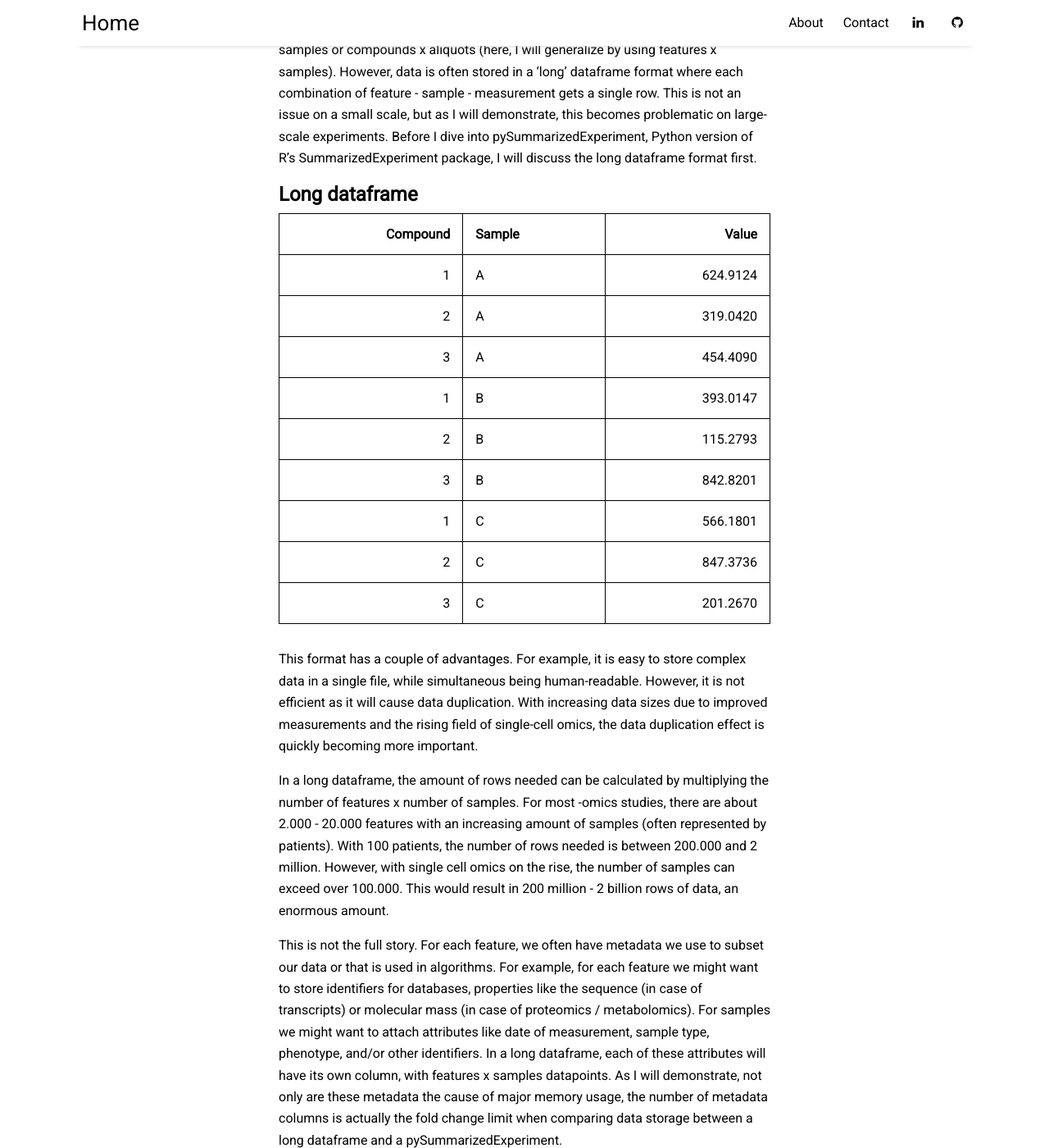
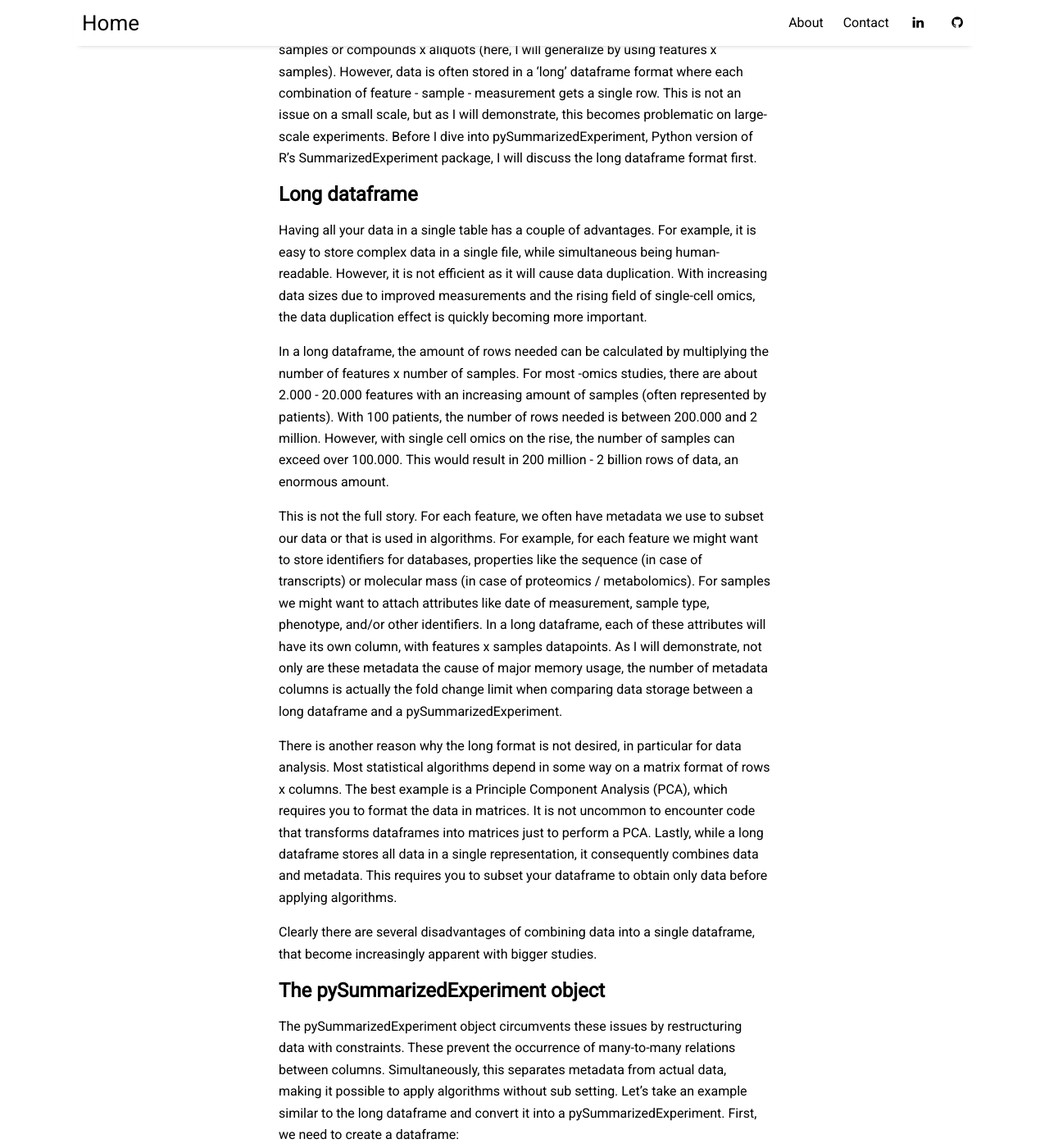
Before and after one commit to Pascallio/pascallio.github.io, a Jekyll site: the page built from _posts/2022-07-04-pysummarizedexperiment.md, in a window 1280 px wide and 1400 px high, scrolled down 932 px. Shown: the whole window at 82% size. Built offline with Jekyll 4.4.1, drawn with Linux system fonts in a browser that asks for light colours; nearby versions of some CDN libraries; some of the changed text lies outside the part shown.

Commit message:
Updated blogpost

````diff
--- a/_posts/2022-07-04-pysummarizedexperiment.md
+++ b/_posts/2022-07-04-pysummarizedexperiment.md
@@ -18,64 +18,7 @@
 
 ## Long dataframe
 
-<table>
-<thead>
-<tr class="header">
-<th style="text-align: right;">Compound</th>
-<th style="text-align: left;">Sample</th>
-<th style="text-align: right;">Value</th>
-</tr>
-</thead>
-<tbody>
-<tr class="odd">
-<td style="text-align: right;">1</td>
-<td style="text-align: left;">A</td>
-<td style="text-align: right;">624.9124</td>
-</tr>
-<tr class="even">
-<td style="text-align: right;">2</td>
-<td style="text-align: left;">A</td>
-<td style="text-align: right;">319.0420</td>
-</tr>
-<tr class="odd">
-<td style="text-align: right;">3</td>
-<td style="text-align: left;">A</td>
-<td style="text-align: right;">454.4090</td>
-</tr>
-<tr class="even">
-<td style="text-align: right;">1</td>
-<td style="text-align: left;">B</td>
-<td style="text-align: right;">393.0147</td>
-</tr>
-<tr class="odd">
-<td style="text-align: right;">2</td>
-<td style="text-align: left;">B</td>
-<td style="text-align: right;">115.2793</td>
-</tr>
-<tr class="even">
-<td style="text-align: right;">3</td>
-<td style="text-align: left;">B</td>
-<td style="text-align: right;">842.8201</td>
-</tr>
-<tr class="odd">
-<td style="text-align: right;">1</td>
-<td style="text-align: left;">C</td>
-<td style="text-align: right;">566.1801</td>
-</tr>
-<tr class="even">
-<td style="text-align: right;">2</td>
-<td style="text-align: left;">C</td>
-<td style="text-align: right;">847.3736</td>
-</tr>
-<tr class="odd">
-<td style="text-align: right;">3</td>
-<td style="text-align: left;">C</td>
-<td style="text-align: right;">201.2670</td>
-</tr>
-</tbody>
-</table>
-
-This format has a couple of advantages. For example, it is easy to store
+Having all your data in a single table has a couple of advantages. For example, it is easy to store
 complex data in a single file, while simultaneous being human-readable.
 However, it is not efficient as it will cause data duplication. With
 increasing data sizes due to improved measurements and the rising field
@@ -119,30 +62,243 @@
 
 ## The pySummarizedExperiment object
 
-<!-- <img src="assets/img/pySummarizedExperiment.png" width="400px" /> -->
-
 The pySummarizedExperiment object circumvents these issues by
 restructuring data with constraints. These prevent the occurrence of
-many-to-many relationships between columns. Simultaneously, this
+many-to-many relations between columns. Simultaneously, this
 separates metadata from actual data, making it possible to apply
-algorithms without sub setting.
+algorithms without sub setting. Let's take an example similar to the long dataframe and convert it into a pySummarizedExperiment. First, we need to create a dataframe:
+
+
+```python
+from pySummarizedExperiment import pySummarizedExperiment
+import pandas as pd
+from random import randint
+from random import seed
+
+
+seed(42)
+df = pd.DataFrame({
+  "Feature": [1, 2, 3] * 3,
+  "ID": ["1A", "2A", "3B"] * 3,
+  "Sample": ["A"] * 3 + ["B"] * 3 + ["C"] * 3,
+  "Date": ["2022-07-03"] * 3 + ["2022-07-04"] * 3 + ["2022-07-05"] * 3,
+  "Value": [randint(0, 1000) for _ in range(9)]
+})
+display(df)
+```
+
+
+<div>
+<style scoped>
+    .dataframe tbody tr th:only-of-type {
+        vertical-align: middle;
+    }
+
+    .dataframe tbody tr th {
+        vertical-align: top;
+    }
+
+    .dataframe thead th {
+        text-align: right;
+    }
+</style>
+<table border="1" class="dataframe">
+  <thead>
+    <tr style="text-align: right;">
+      <th></th>
+      <th>Feature</th>
+      <th>ID</th>
+      <th>Sample</th>
+      <th>Date</th>
+      <th>Value</th>
+    </tr>
+  </thead>
+  <tbody>
+    <tr>
+      <th>0</th>
+      <td>1</td>
+      <td>1A</td>
+      <td>A</td>
+      <td>2022-07-03</td>
+      <td>654</td>
+    </tr>
+    <tr>
+      <th>1</th>
+      <td>2</td>
+      <td>2A</td>
+      <td>A</td>
+      <td>2022-07-03</td>
+      <td>114</td>
+    </tr>
+    <tr>
+      <th>2</th>
+      <td>3</td>
+      <td>3B</td>
+      <td>A</td>
+      <td>2022-07-03</td>
+      <td>25</td>
+    </tr>
+    <tr>
+      <th>3</th>
+      <td>1</td>
+      <td>1A</td>
+      <td>B</td>
+      <td>2022-07-04</td>
+      <td>759</td>
+    </tr>
+    <tr>
+      <th>4</th>
+      <td>2</td>
+      <td>2A</td>
+      <td>B</td>
+      <td>2022-07-04</td>
+      <td>281</td>
+    </tr>
+    <tr>
+      <th>5</th>
+      <td>3</td>
+      <td>3B</td>
+      <td>B</td>
+      <td>2022-07-04</td>
+      <td>250</td>
+    </tr>
+    <tr>
+      <th>6</th>
+      <td>1</td>
+      <td>1A</td>
+      <td>C</td>
+      <td>2022-07-05</td>
+      <td>228</td>
+    </tr>
+    <tr>
+      <th>7</th>
+      <td>2</td>
+      <td>2A</td>
+      <td>C</td>
+      <td>2022-07-05</td>
+      <td>142</td>
+    </tr>
+    <tr>
+      <th>8</th>
+      <td>3</td>
+      <td>3B</td>
+      <td>C</td>
+      <td>2022-07-05</td>
+      <td>754</td>
+    </tr>
+  </tbody>
+</table>
+</div>
+
+
+Next, we can create the object by supplying the dataframe and the names of the columns representing the rowIndex (Feature) and colIndex (Sample). By checking the data-relations between the columns, the `pySummarizedExperiment` class is able to detect in which slot columns belong: rowData, colData or Assay data. The column `ID` is rowData as its data relation is one-to-one with the `Feature` column. The same principle applies for the `Date` and `Sample` columns. The column `Value` gets correctly identified as Assay, since it's data relation is one-to-many for both `Feature` and `Sample` columns. These relations between columns form the only constraints for the `pySummarizedExperiment` object.
+
+
+```python
+exp = pySummarizedExperiment(longDf = df, rowIndex = "Feature", colIndex = "Sample")
+print(exp)
+```
+
+    class: pySummarizedExperiment
+    dim: 3 3
+    metadata(1): Datetime
+    rownames(3): 1, 2, 3
+    rowData names(1): ID
+    colnames(3): A, B, C
+    colData names(1): Date
+    assays(1): Value
+
 
 In fact, due to these constraints, the pySummarizedExperiment minimizes
 the amount of memory any omics dataset will use. This is proven by
-plotting the potential fold change in memory of a long dataframe and the
+printing the fold change in memory of a long dataframe and the
 same data in a pySummarizedExperiment. We can see that this number
-approaches the number of metadata columns in the samples + columns in
-features. Let’s take a practical example from metabolomics. In a typical
+approaches the number of metadata columns (colData + rowData columns):
+
+
+```python
+import sys
+print(sys.getsizeof(df) / sys.getsizeof(exp))
+```
+
+    1.8764478764478765
+
+
+To demonstrate the importance of this, let’s take a practical example from metabolomics. In a typical
 untargeted metabolomics dataset we have about 100 samples and 10.000
-compounds. However, for each sample, we save quite some metadata, namely
-Datetime, type, calline, replicate, and batch. For each compound we
-might save it’s MZmed, MZmin, MZmax, RTmed, Rtmin, RTmax, nPeaks, RSD,
-and Blank effect. This could be extended with isotope, adduct and/or
-fragment status, etc. However, with these columns we can save up to 14x
-in comparison with a long dataframe. This means a 1.4GB dataset can be
-reduced to just 100MB, which easily allows for machine learning
-algorithms and other applications.
+compounds. However, for each sample, we save quite some metadata, e.g the time of measurement,
+sample type, replicate number and batch. For each compound we
+might save its median-, minimum-, and maximum mass, median-, minimum- and maximum retention time, the number of peaks found, relative standard deviation,
+and Background effect(s). This could be extended with even more metrics. However, with these columns we can save up to 13x
+in comparison with a long dataframe. This means a 1.3GB dataset can be
+reduced to just 100MB, which easily allows for machine learning algorithms and other applications.
+
+Another advantage is the matrix format of the assay. This allows for each data interpretation without stacking or reshaping your data. For example, it is possible to perform data inspecting in a `pySummarizedExperiment` object by calling the `.boxplot()` method. This produces a boxplot for each column sample. We can also create a boxplot for each feature by setting the parameter `transpose = True`:
+
+
+```python
+exp.boxplot()
+```
+
+
+
+
+    <AxesSubplot:>
+
+
+
+
+
+![png](img/blog_10_1.png)
+
+
+
+
+```python
+exp.boxplot(transpose = True)
+```
+
+
+
+
+    <AxesSubplot:>
+
+
+
+
+
+![png](img/blog_11_1.png)
+
+
+
+Since a PCA is one of the most common transformations applied on -omics data, it is natively supported as well. First we autoscale the data and store it in the assay `scaled` by calling the method `.autoScale()`. We then use this assay, together with 2 components to calculate the transformation. The method `.pca()` returns a DataFrame that can be plotted by calling `.plot.scatter()` with the appropriate axes:
+
+
+```python
+exp["scaled"] = exp.autoScale()
+exp.pca(assay="scaled", components = 2).plot.scatter(x = 0, y = 1)
+```
+
+
+
+
+    <AxesSubplot:xlabel='0', ylabel='1'>
+
+
+
+
+
+![png](img/blog_13_1.png)
+
+
+
+
+
 
 The core message of this post is to separate your metadata from your
 data whenever possible. To still have all (meta)data available in a
-single object, pySummarizedExperiment was developed.
+single object, pySummarizedExperiment was developed. You can find it on my GitHub page [here](pascallio.github.com/pySummarizedExperiment) or in your terminal install via pip:
+
+```{bash}
+pip install pySummarizedExperiment
+```
````
Also changed, not shown: other parts of _posts/2022-07-04-pysummarizedexperiment.md (+1 -1 lines), assets/img/blog_10_1.png (added), assets/img/blog_11_1.png (added), assets/img/blog_13_1.png (added).
